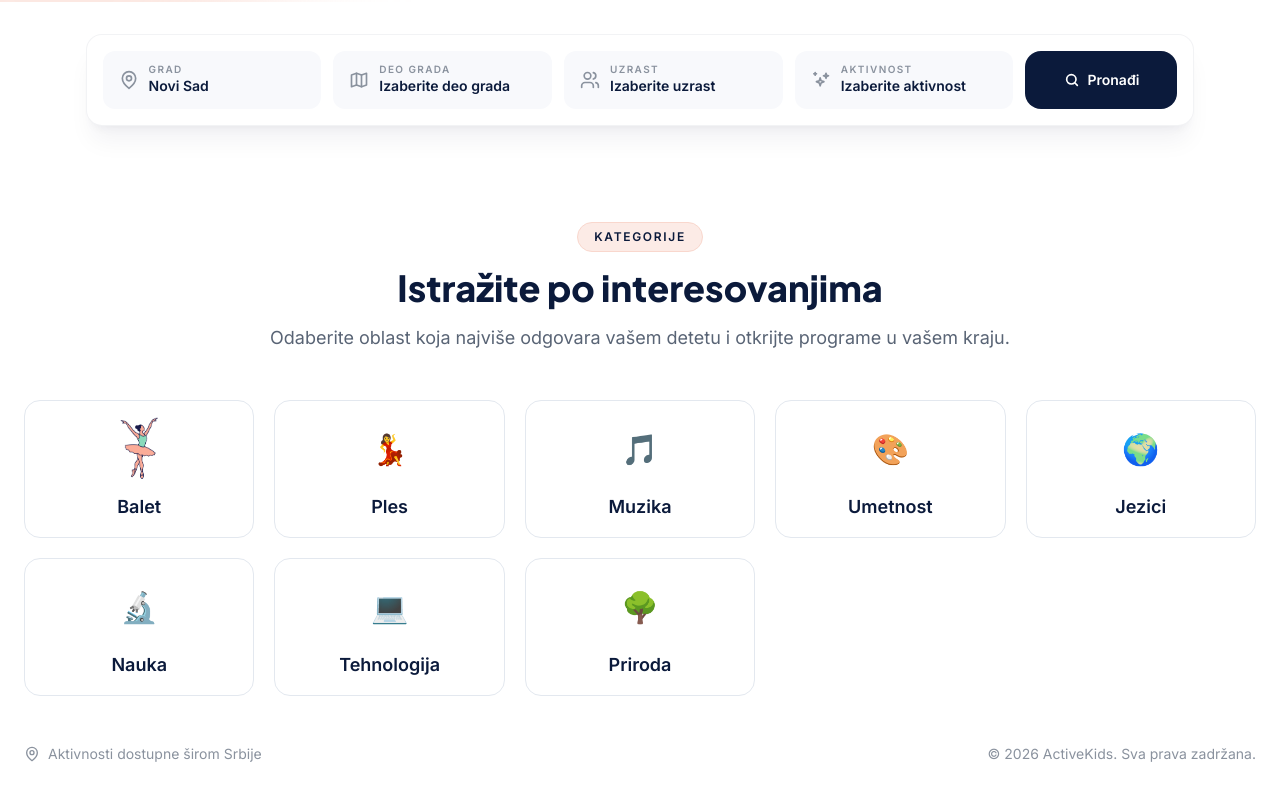
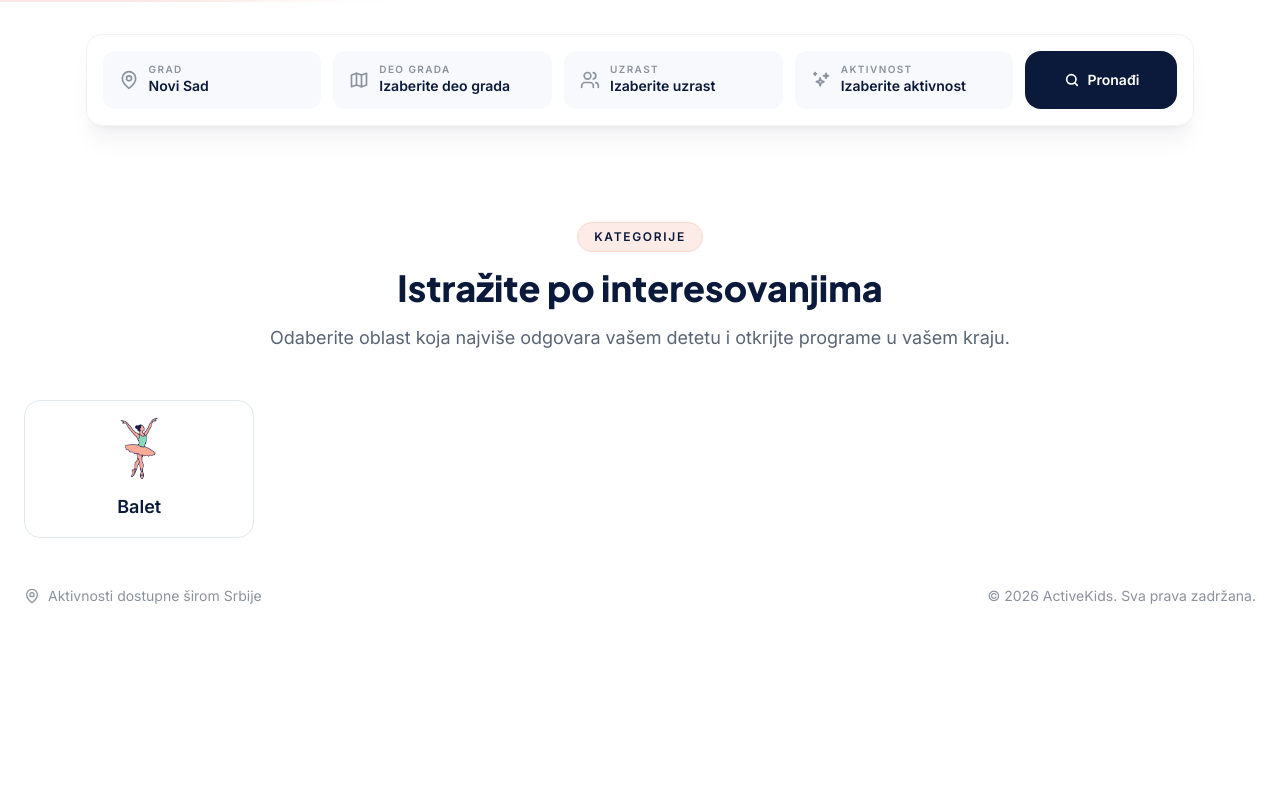
Before and after one commit to jasminafabijan/activekids, a React (Vite) app: page / in a window 1280 px wide. Shown: the part 858-1658 px from the top of the page. After the commit the page ends 1560 px from the top, so only its background shows below. Built offline with nearby package versions, Linux system fonts and the light colour scheme.

Commit message:
Small fixes

```diff
--- a/src/components/CategoryCards.tsx
+++ b/src/components/CategoryCards.tsx
@@ -1,6 +1,5 @@
 import { Link } from 'react-router-dom'
 import balletIcon from '../assets/icons/ballet.svg'
-import { categories } from '../data/categories'
 
 type CategoryIconBg = 'mint' | 'peach'
 
@@ -9,22 +8,12 @@ interface CategoryDisplay {
   name: string
   slug: string
   iconBg: CategoryIconBg
-  emoji?: string
   iconSrc?: string
 }
 
 const categoryDisplay: CategoryDisplay[] = [
-  { id: '1', name: 'Balet', slug: 'balet', iconBg: 'mint', iconSrc: balletIcon },
-  { id: '2', name: 'Ples', slug: 'ples', iconBg: 'peach', emoji: '💃' },
-  { id: '3', name: 'Muzika', slug: 'muzika', iconBg: 'mint', emoji: '🎵' },
-  { id: '4', name: 'Umetnost', slug: 'umetnost', iconBg: 'peach', emoji: '🎨' },
-  { id: '5', name: 'Jezici', slug: 'jezici', iconBg: 'peach', emoji: '🌍' },
-  { id: '6', name: 'Nauka', slug: 'nauka', iconBg: 'mint', emoji: '🔬' },
-  { id: '7', name: 'Tehnologija', slug: 'tehnologija', iconBg: 'peach', emoji: '💻' },
-  { id: '8', name: 'Priroda', slug: 'priroda', iconBg: 'mint', emoji: '🌳' },
+  { id: 'balet', name: 'Balet', slug: 'balet', iconBg: 'mint', iconSrc: balletIcon },
 ]
-
-const categorySlugs = new Set(categories.map((category) => category.slug))
 
 const LocationPinIcon = () => (
   <svg
@@ -56,40 +45,18 @@ const CategoryCards = () => {
       </div>
 
       <div className="categories-grid">
-        {categoryDisplay.map((category) => {
-          const content = (
-            <>
-              <span className={`category-card-icon category-card-icon--${category.iconBg}`}>
-                {category.iconSrc ? (
-                  <img src={category.iconSrc} alt="" className="category-card-icon-image" />
-                ) : (
-                  <span className="category-card-emoji" aria-hidden="true">
-                    {category.emoji}
-                  </span>
-                )}
-              </span>
-              <span className="category-card-label">{category.name}</span>
-            </>
-          )
-
-          if (categorySlugs.has(category.slug)) {
-            return (
+        {categoryDisplay.map((category) => (
           <Link
             key={category.id}
             to={`/kategorija/${category.slug}`}
             className="category-card"
           >
-                {content}
+            <span className={`category-card-icon category-card-icon--${category.iconBg}`}>
+              <img src={category.iconSrc} alt="" className="category-card-icon-image" />
+            </span>
+            <span className="category-card-label">{category.name}</span>
           </Link>
-            )
-          }
-
-          return (
-            <div key={category.id} className="category-card category-card--static">
-              {content}
-            </div>
-          )
-        })}
+        ))}
       </div>
 
       <div className="categories-footer">
--- a/src/components/SchoolCard.tsx
+++ b/src/components/SchoolCard.tsx
@@ -1,5 +1,5 @@
 import { Link } from 'react-router-dom'
-import type { School } from '../data/schools'
+import { formatSchoolDistricts, type School } from '../data/schools'
 
 const LocationIcon = () => (
   <svg
@@ -46,7 +46,7 @@ const SchoolCard = ({ school }: SchoolCardProps) => {
         <picture>
           <source srcSet={school.imageWebp} type="image/webp" />
           <img
-            src={school.imagePng}
+            src={school.imageFallback}
             alt={school.name}
             loading="lazy"
             decoding="async"
@@ -63,7 +63,7 @@ const SchoolCard = ({ school }: SchoolCardProps) => {
         <ul className="school-card-meta">
           <li className="school-card-meta-item">
             <LocationIcon />
-            <span>{school.district}</span>
+            <span>{formatSchoolDistricts(school)}</span>
           </li>
           <li className="school-card-meta-item">
             <UsersIcon />
--- a/src/data/categories.ts
+++ b/src/data/categories.ts
@@ -5,14 +5,14 @@ export type Category = {
 }
 
 export const categories: Category[] = [
-  { id: '1', name: 'Balet', slug: 'balet' },
-  { id: '2', name: 'Ples', slug: 'ples' },
-  { id: '3', name: 'Muzika', slug: 'muzika' },
-  { id: '4', name: 'Umetnost', slug: 'umetnost' },
-  { id: '5', name: 'Jezici', slug: 'jezici' },
-  { id: '6', name: 'Nauka', slug: 'nauka' },
-  { id: '7', name: 'Tehnologija', slug: 'tehnologija' },
-  { id: '8', name: 'Priroda', slug: 'priroda' },
+  { id: 'balet', name: 'Balet', slug: 'balet' },
+  { id: 'ples', name: 'Ples', slug: 'ples' },
+  { id: 'muzika', name: 'Muzika', slug: 'muzika' },
+  { id: 'umetnost', name: 'Umetnost', slug: 'umetnost' },
+  { id: 'jezici', name: 'Jezici', slug: 'jezici' },
+  { id: 'nauka', name: 'Nauka', slug: 'nauka' },
+  { id: 'tehnologija', name: 'Tehnologija', slug: 'tehnologija' },
+  { id: 'priroda', name: 'Priroda', slug: 'priroda' },
 ]
 
 export const getCategoryBySlug = (slug: string) =>
--- a/src/data/schools.ts
+++ b/src/data/schools.ts
@@ -14,6 +14,7 @@ export type SchoolContact = {
 export type SchoolAddress = {
     street: string
     city: string
+    district?: string
     lat?: number
     lng?: number
 }
@@ -27,7 +28,7 @@ export type School = {
     district: string
     ageRange: string
     imageWebp: string
-    imagePng: string
+    imageFallback: string
     description?: string[]
     addresses?: SchoolAddress[]
     contact?: SchoolContact
@@ -43,7 +44,7 @@ export const schools: School[] = [
         district: 'Centar',
         ageRange: '3-7 godina',
         imageWebp: ntcBaletWebp,
-        imagePng: ntcBaletPng,
+        imageFallback: ntcBaletPng,
         description: [
             'NTC program baleta predstavlja inovativni pristup razvoju dece koji spaja elemente klasičnog baleta sa principima NTC sistema učenja.',
             'Program je osmišljen od strane dr Ranka Rajovića i balerine Sare Đurakić, sa ciljem da deca kroz pokret razvijaju koordinaciju, motoriku i samopouzdanje.',
@@ -51,8 +52,20 @@ export const schools: School[] = [
             'Grupe su manje, što omogućava nastavnicima da svakom detetu posvete dovoljno pažnje i podrške tokom časa.',
         ],
         addresses: [
-            { street: 'Augusta Cesarca 18', city: 'Novi Sad', lat: 45.2506936, lng: 19.8383143 },
-            { street: 'Zlatne Grede 25', city: 'Novi Sad', lat: 45.2592145, lng: 19.847808 },
+            {
+                street: 'Augusta Cesarca 18',
+                city: 'Novi Sad',
+                district: 'Centar',
+                lat: 45.2506936,
+                lng: 19.8383143,
+            },
+            {
+                street: 'Zlatne Grede 25',
+                city: 'Novi Sad',
+                district: 'Podbara',
+                lat: 45.2592145,
+                lng: 19.847808,
+            },
         ],
         contact: {
             phone: '065 2451 405',
@@ -70,7 +83,7 @@ export const schools: School[] = [
         district: 'Rotkvarija',
         ageRange: '3-7 godina',
         imageWebp: reveransWebp,
-        imagePng: reveransJpg,
+        imageFallback: reveransJpg,
     },
 ]
 
@@ -132,7 +145,22 @@ export const getSchoolsByCategory = (categorySlug: string) =>
 export const getSchoolBySlug = (slug: string) =>
     schools.find((school) => school.slug === slug)
 
+export const getSchoolDistricts = (school: School) => {
+    const fromAddresses =
+        school.addresses
+            ?.map((address) => address.district)
+            .filter((district): district is string => district != null && district.length > 0) ?? []
+
+    if (fromAddresses.length > 0) {
+        return [...new Set(fromAddresses)]
+    }
+
+    return [school.district]
+}
+
+export const formatSchoolDistricts = (school: School) => getSchoolDistricts(school).join(', ')
+
 export const getDistrictOptions = () =>
-    [...new Set(schools.map((school) => school.district))].sort((a, b) =>
+    [...new Set(schools.flatMap((school) => getSchoolDistricts(school)))].sort((a, b) =>
         a.localeCompare(b, 'sr')
     )
--- a/src/pages/SchoolDetailPage.tsx
+++ b/src/pages/SchoolDetailPage.tsx
@@ -118,6 +118,16 @@ const InstagramIcon = () => (
   </svg>
 )
 
+type ContactLink = {
+  label: string
+  href: string
+  icon: ReactNode
+  external: boolean
+}
+
+const isContactLink = (link: ContactLink | undefined): link is ContactLink =>
+  link !== undefined
+
 const SchoolDetailPage = () => {
   const { slug } = useParams<{ slug: string }>()
   const school = slug ? getSchoolBySlug(slug) : undefined
@@ -157,38 +167,50 @@ const SchoolDetailPage = () => {
     }
   }
 
-  const contactLinks = [
-    school.contact?.phone && {
+  const contactLinkItems: Array<ContactLink | undefined> = [
+    school.contact?.phone
+      ? {
           label: school.contact.phone,
           href: formatPhoneHref(school.contact.phone),
           icon: <PhoneIcon />,
           external: false,
-    },
-    school.contact?.email && {
+        }
+      : undefined,
+    school.contact?.email
+      ? {
           label: school.contact.email,
           href: `mailto:${school.contact.email}`,
           icon: <MailIcon />,
           external: false,
-    },
-    school.contact?.website && {
+        }
+      : undefined,
+    school.contact?.website
+      ? {
           label: formatWebsiteLabel(school.contact.website),
           href: school.contact.website,
           icon: <GlobeIcon />,
           external: true,
-    },
-    school.contact?.facebook && {
+        }
+      : undefined,
+    school.contact?.facebook
+      ? {
           label: formatFacebookLabel(school.contact.facebook),
           href: school.contact.facebook,
           icon: <FacebookIcon />,
           external: true,
-    },
-    school.contact?.instagram && {
+        }
+      : undefined,
+    school.contact?.instagram
+      ? {
           label: formatInstagramLabel(school.contact.instagram),
           href: school.contact.instagram,
           icon: <InstagramIcon />,
           external: true,
-    },
-  ].filter(Boolean) as { label: string; href: string; icon: ReactNode; external: boolean }[]
+        }
+      : undefined,
+  ]
+
+  const contactLinks = contactLinkItems.filter(isContactLink)
 
   const mapAddresses =
     school.addresses?.filter((address) => address.lat != null && address.lng != null) ?? []
@@ -224,7 +246,7 @@ const SchoolDetailPage = () => {
                   <picture>
                     <source srcSet={school.imageWebp} type="image/webp" />
                     <img
-                      src={school.imagePng}
+                      src={school.imageFallback}
                       alt={school.name}
                       loading="eager"
                       decoding="async"
@@ -242,8 +264,8 @@ const SchoolDetailPage = () => {
                     O programu
                   </h2>
                   <div className="school-detail-description">
-                    {school.description.map((paragraph, index) => (
-                      <p key={index}>{paragraph}</p>
+                    {school.description.map((paragraph) => (
+                      <p key={paragraph}>{paragraph}</p>
                     ))}
                   </div>
                 </section>
@@ -302,7 +324,7 @@ const SchoolDetailPage = () => {
                       })}
                     </div>
                   )}
-                  {mapAddresses.length > 0 && <SchoolMap addresses={school.addresses ?? []} />}
+                  {mapAddresses.length > 0 && <SchoolMap addresses={mapAddresses} />}
                 </section>
               )}
             </aside>
```
Lines whose indentation alone changed are shown as unchanged.
